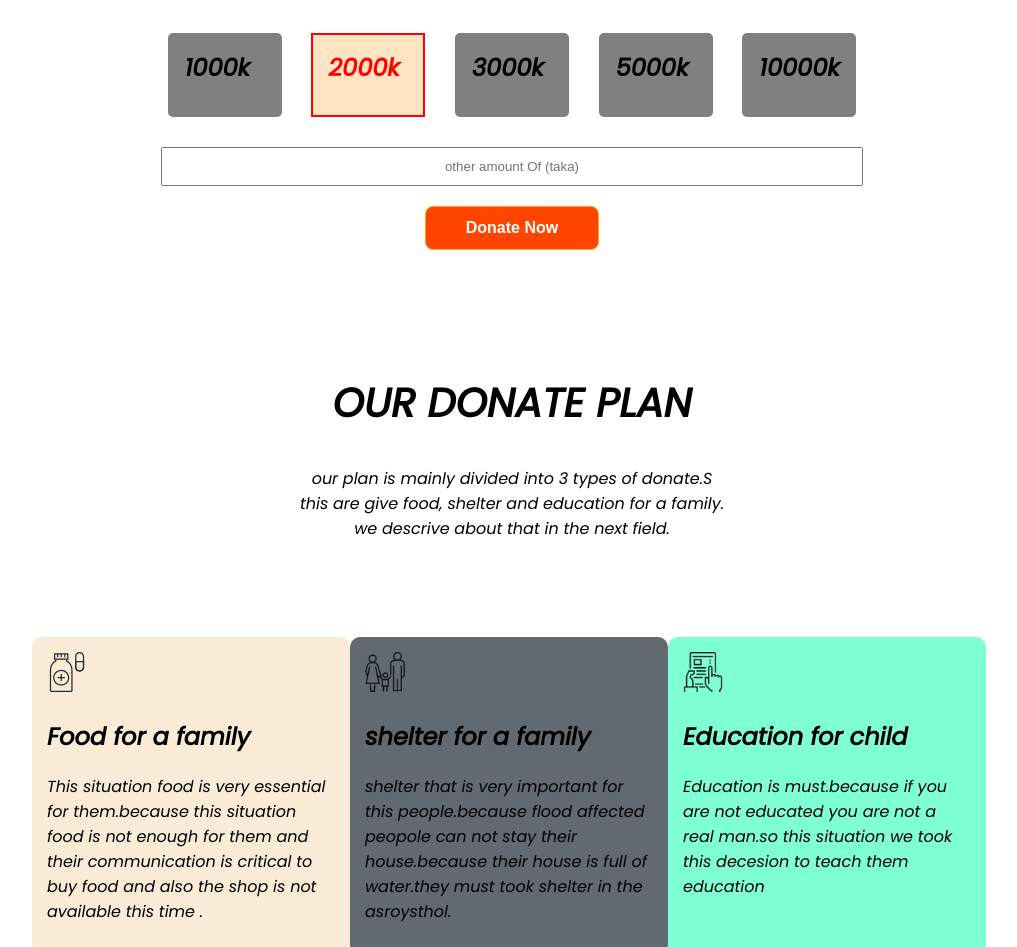
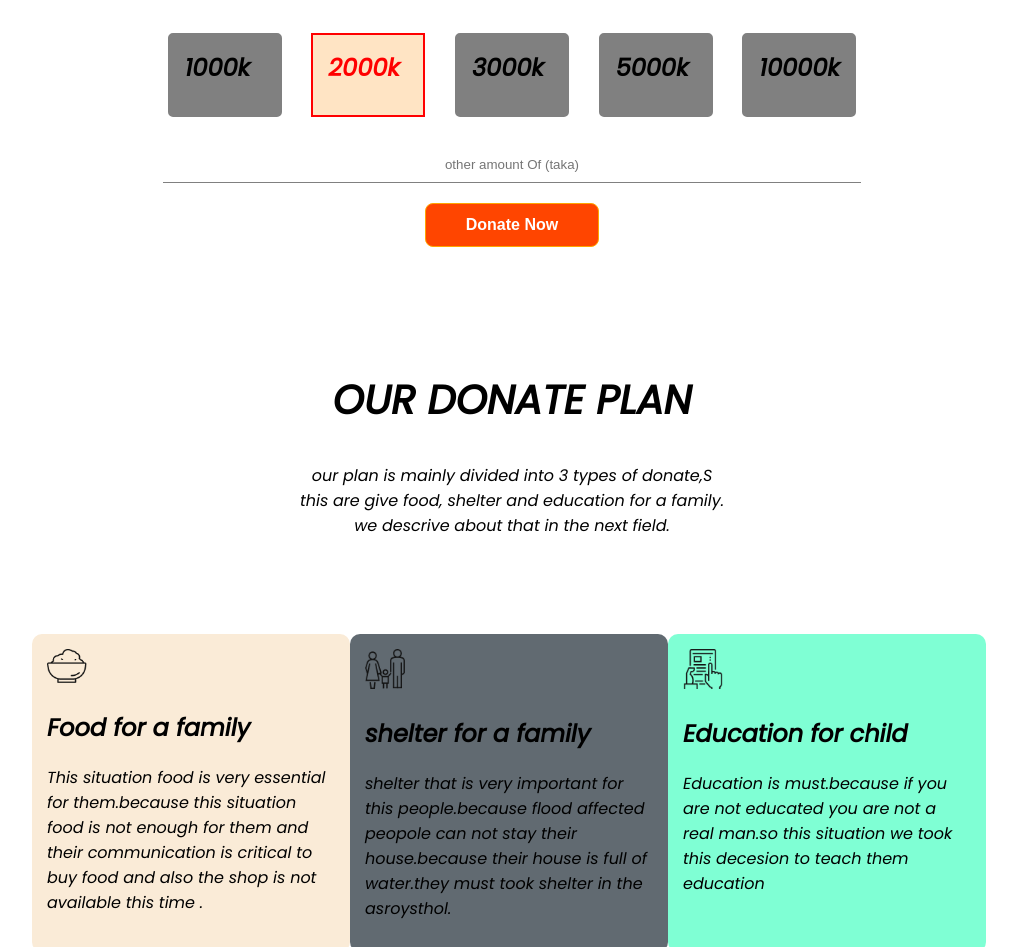
Before and after one commit to saifulrasel1/Help-people-repo, a plain HTML site: page index.html in a window 1280 px wide. Shown: the part 1271-2218 px from the top of the page, without its empty margins (128-1145 px from the left). Drawn offline with Linux system fonts and the light colour scheme.

Commit message:
input border add

```diff
--- a/index.html
+++ b/index.html
@@ -40,11 +40,11 @@
         <div class="container">
             <div class="donate-plan">
                 <h1>OUR DONATE PLAN</h1>
-                <P>our plan is mainly divided into 3 types of donate.S<br>this are give food, shelter and education for a family.<br>we descrive about that in the next field.</P>
+                <P>our plan is mainly divided into 3 types of donate,S<br>this are give food, shelter and education for a family.<br>we descrive about that in the next field.</P>
             </div>
             <div class="types">
                 <div id="food" class="food-shelter-education">
-                        <img src="icons/medicine.svg" alt="">
+                    <img src="icons/food.png" alt="">
                     <h2>Food for a family</h2>
                     <p>This situation food is very essential for them.because this situation food is not enough for them and their communication is critical to buy food and also the shop is not available this time .</p>
                 </div>
--- a/style.css
+++ b/style.css
@@ -65,6 +65,8 @@ body{
     padding:10px;
     outline:1px 0px 0px;
     margin-bottom:20px;
+    border:none;
+    border-bottom:1px solid gray;
 }
 .input-field button{
     padding:12px 40px;
```
Lines whose indentation alone changed are shown as unchanged.
